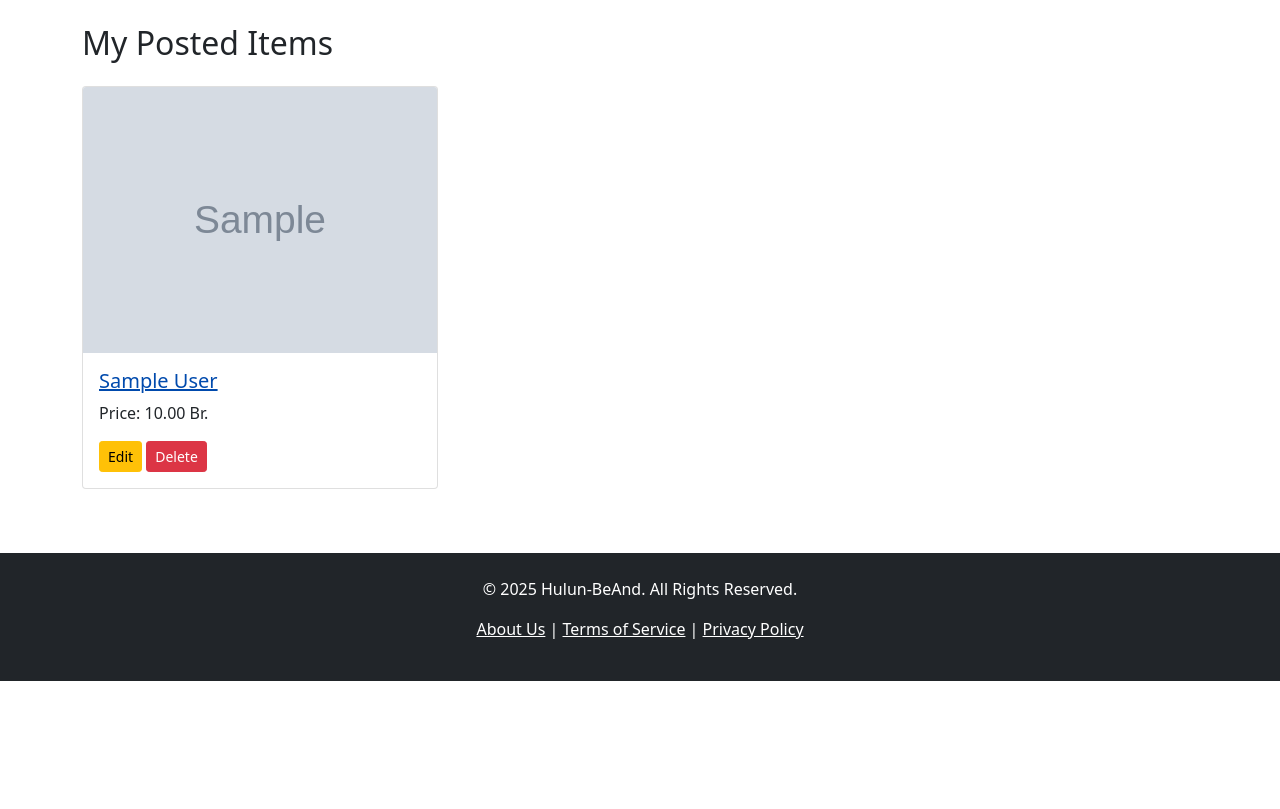
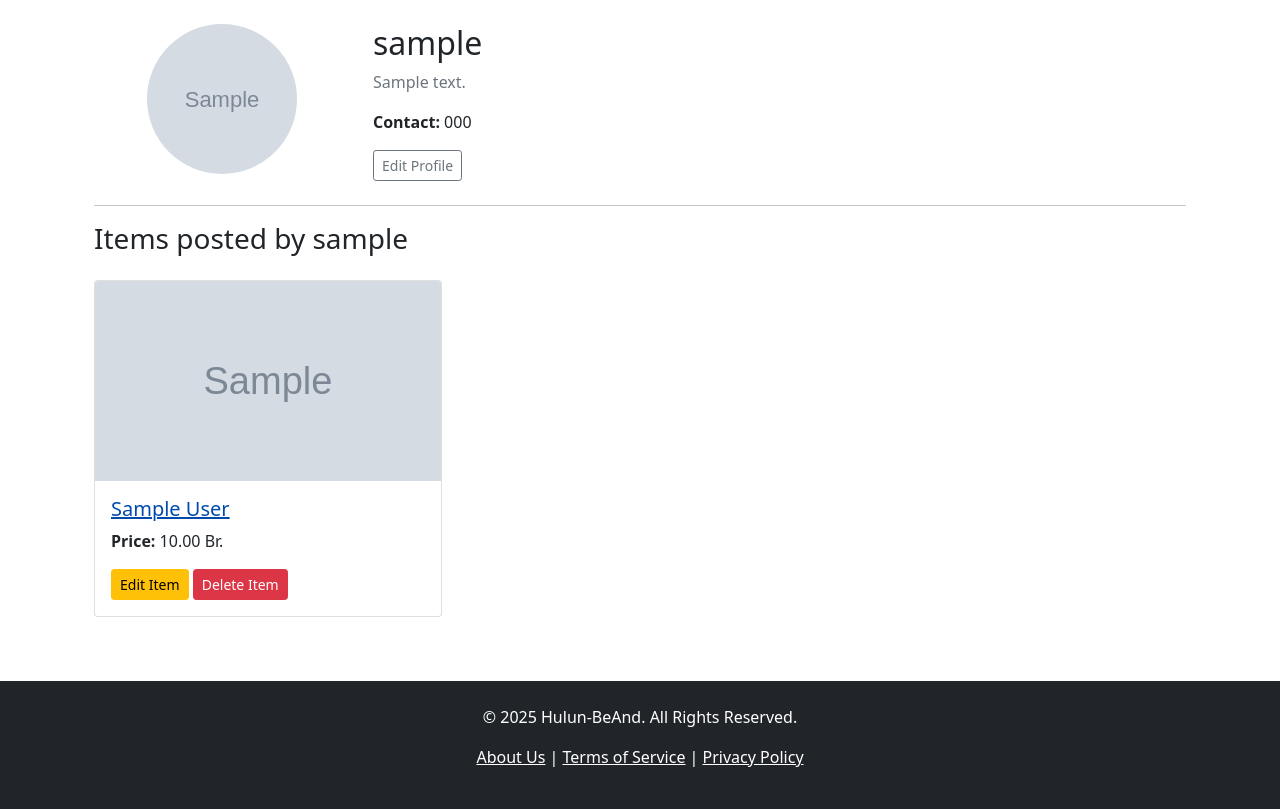
Before and after one commit to Anwar-tad/hulun_beand, a Django app: a page that uses users/templates/users/profile.html in a window 1280 px wide. Shown: the part 81-890 px from the top of the page. Before the commit the page ends 762 px from the top, so only its background shows below. Run offline with Django 5.2, Linux system fonts and the light colour scheme; a user stored in the database is signed in; tables that the repository leaves empty hold one stand-in row (values such as "Sample post"); grey boxes marked "Sample" are stand-in pictures.

Commit message:
Update and enhance the user profile page template

```diff
--- a/users/templates/users/profile.html
+++ b/users/templates/users/profile.html
@@ -1,32 +1,76 @@
 {% extends "base.html" %}
+{% load humanize %}
+
+{% block title %}{{ profile_user.username }}'s Profile | Hulun-BeAnd{% endblock %}
 
 {% block content %}
-  <h2 class="mb-4">My Posted Items</h2>
+  <div class="container">
+    <!-- ================================== -->
+    <!-- ==== Profile Header Section ==== -->
+    <!-- ================================== -->
+    <div class="row mb-4">
+        <div class="col-md-3 text-center">
+            <!-- This displays the profile picture -->
+            <img src="{{ profile_user.profile.profile_picture.url }}" class="img-fluid rounded-circle" alt="{{ profile_user.username }}'s Profile Picture" style="width: 150px; height: 150px; object-fit: cover;">
+        </div>
+        <div class="col-md-9 align-self-center">
+            <!-- This displays the username -->
+            <h2>{{ profile_user.username }}</h2>
+            <!-- This displays the user's bio -->
+            <p class="text-muted">{{ profile_user.profile.bio|default:"No bio provided." }}</p>
 
+            {% if profile_user.profile.phone_number %}
+                <p><strong>Contact:</strong> {{ profile_user.profile.phone_number }}</p>
+            {% endif %}
+
+            <!-- This shows the "Edit Profile" button ONLY to the profile owner -->
+            {% if user == profile_user %}
+                <a href="{% url 'profile_update' %}" class="btn btn-outline-secondary btn-sm">Edit Profile</a>
+            {% endif %}
+        </div>
+    </div>
+
+    <hr>
+
+    <!-- ===================================== -->
+    <!-- ==== User's Posted Items Section ==== -->
+    <!-- ===================================== -->
+    <h3 class="mb-4">Items posted by {{ profile_user.username }}</h3>
     <div class="row">
+      <!-- This loops through the user's products -->
       {% for product in products %}
-      <div class="col-md-4 mb-3">
-        <div class="card">
+        <div class="col-md-4 col-sm-6 mb-3">
+          <div class="card h-100">
             {% if product.image %}
               <a href="{% url 'product_detail' product.id %}">
-                <img src="{{ product.image.url }}" class="card-img-top" alt="{{ product.name }}">
+                  <img src="{{ product.image.url }}" class="card-img-top" alt="{{ product.name }}" style="height: 200px; object-fit: cover;">
               </a>
             {% endif %}
-          <div class="card-body">
+            <div class="card-body d-flex flex-column">
               <a href="{% url 'product_detail' product.id %}">
                   <h5 class="card-title">{{ product.name }}</h5>
               </a>
-            <p class="card-text">Price: {{ product.price }} Br.</p>
-            <div>
-                <a href="{% url 'product_update' product.id %}" class="btn btn-sm btn-warning">Edit</a>
-                <a href="{% url 'product_delete' product.id %}" class="btn btn-sm btn-danger">Delete</a>
+              <p class="card-text"><strong>Price:</strong> {{ product.price|intcomma }} Br.</p>
+
+              <!-- This shows Edit/Delete buttons ONLY to the profile owner -->
+              {% if user == profile_user %}
+                <div class="mt-auto">
+                    <a href="{% url 'product_update' product.id %}" class="btn btn-sm btn-warning">Edit Item</a>
+                    <a href="{% url 'product_delete' product.id %}" class="btn btn-sm btn-danger">Delete Item</a>
+                </div>
+              {% endif %}
             </div>
           </div>
         </div>
+      <!-- This runs if the user has no products -->
+      {% empty %}
+        <div class="col">
+            <p>{{ profile_user.username }} has not posted any products yet.</p>
+            {% if user == profile_user %}
+              <a href="{% url 'create_product' %}" class="btn btn-primary">Post Your First Item</a>
+            {% endif %}
         </div>
-    {% empty %}
-      <p>You have not posted any products yet.</p>
-      <a href="{% url 'create_product' %}" class="btn btn-primary">Post Your First Item</a>
       {% endfor %}
     </div>
+  </div>
 {% endblock %}
--- a/users/urls.py
+++ b/users/urls.py
@@ -8,6 +8,6 @@ urlpatterns = [
     path('product/<int:pk>/update/', views.product_update, name='product_update'),
     path('product/<int:pk>/delete/', views.product_delete, name='product_delete'),
 
-
     path('profile/<str:username>/', views.profile, name='profile'),
+    path('profile/update/', views.profile_update, name='profile_update'),
 ]
--- a/users/views.py
+++ b/users/views.py
@@ -5,7 +5,31 @@ from .models import Product,Category
 from django.contrib.auth import login
 from django.contrib import messages
 from django.core.paginator import Paginator
+from .forms import UserUpdateForm, ProfileUpdateForm # አዲሶቹን ፎርሞች እናስገባለን
+from django.contrib.auth.models import User
+# ... (የድሮ ቪዎች አሉ) ...
 
+@login_required
+def profile_update(request):
+    if request.method == 'POST':
+        u_form = UserUpdateForm(request.POST, instance=request.user)
+        p_form = ProfileUpdateForm(request.POST,
+                                   request.FILES,
+                                   instance=request.user.profile)
+        if u_form.is_valid() and p_form.is_valid():
+            u_form.save()
+            p_form.save()
+            messages.success(request, 'Your profile has been updated!')
+            return redirect('profile', username=request.user.username)
+    else:
+        u_form = UserUpdateForm(instance=request.user)
+        p_form = ProfileUpdateForm(instance=request.user.profile)
+
+    context = {
+        'u_form': u_form,
+        'p_form': p_form
+    }
+    return render(request, 'users/profile_update.html', context)
 
 def register(request):
     if request.user.is_authenticated:
@@ -105,12 +129,20 @@ def product_delete(request, pk):
     }
     return render(request, 'users/product_delete.html', context)
 
-@login_required
 def profile(request, username):
-    user_products = Product.objects.filter(seller=request.user).order_by('-created_at')
+    # 1. Get the user object for the profile being viewed
+    profile_owner = get_object_or_404(User, username=username)
+
+    # 2. Filter products that belong ONLY to that user
+    user_products = Product.objects.filter(seller=profile_owner).order_by('-created_at')
+
+    # 3. Create the context dictionary to send to the template
     context = {
-        'products': user_products
+        'profile_user': profile_owner, # The user whose profile it is
+        'products': user_products      # The list of their products
     }
+
+    # 4. Render the template with the context
     return render(request, 'users/profile.html', context)
 # users/views.py
 def home(request):
```
Also changed, not shown: users/forms.py (+13 -1 lines), users/templates/users/profile_update.html (added, +28 -0 lines). Lines whose indentation alone changed are shown as unchanged.
